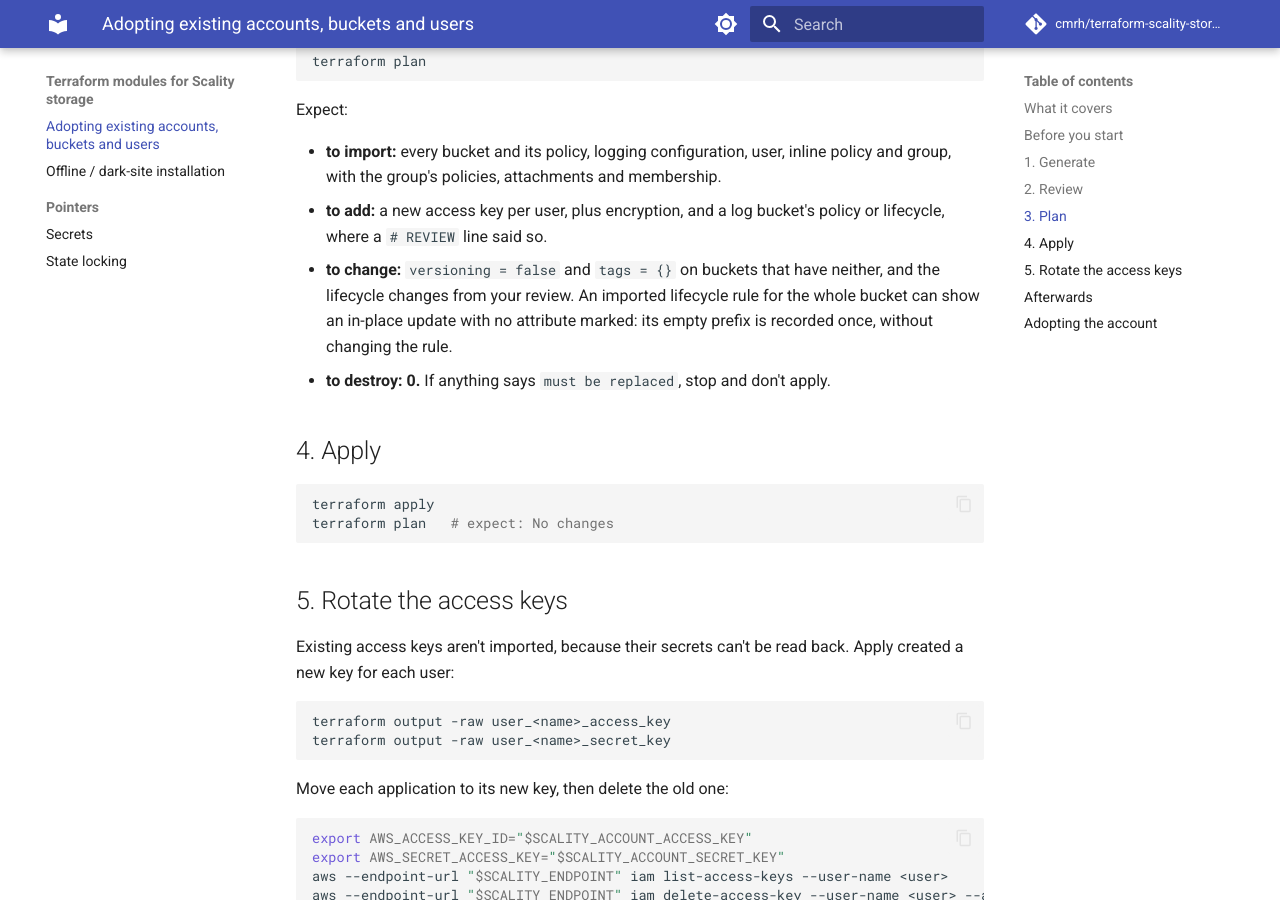
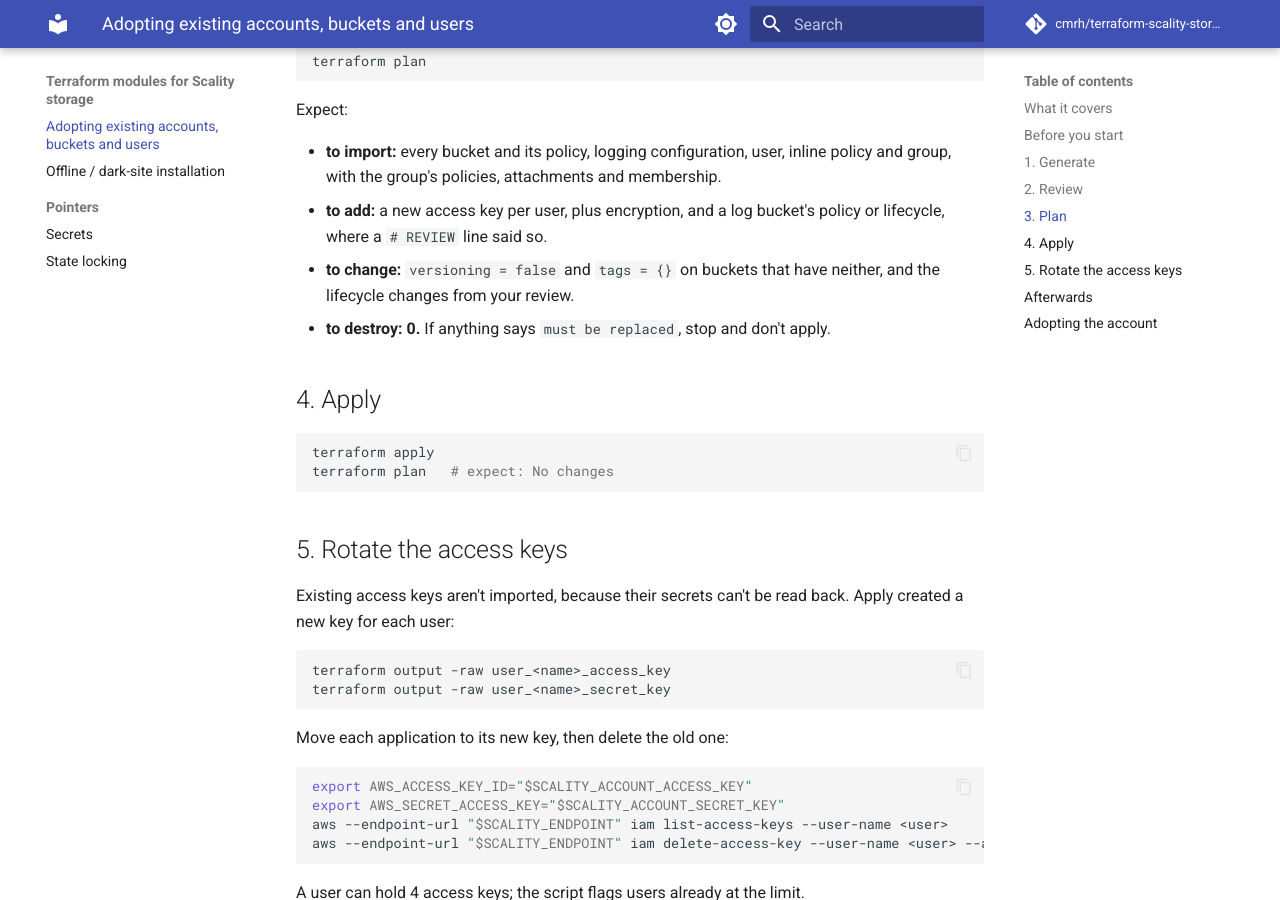
Before and after one commit to cmrh/terraform-scality-storage, an MkDocs documentation site: the page built from docs/adoption.md, in a window 1280 px wide and 900 px high, scrolled down 2503 px. Built offline with MkDocs 1.6.1 and Material for MkDocs 9.7.7, drawn with Linux system fonts in a browser that asks for light colours; comment, search, counter and statistics services are not loaded.

Commit message:
fix: leave the lifecycle rule prefix unset so imports plan clean (#78) (#89)

```diff
--- a/docs/adoption.md
+++ b/docs/adoption.md
@@ -110,10 +110,7 @@ Expect:
 - **to add:** a new access key per user, plus encryption, and a log
   bucket's policy or lifecycle, where a `# REVIEW` line said so.
 - **to change:** `versioning = false` and `tags = {}` on buckets that have
-  neither, and the lifecycle changes from your review. An imported
-  lifecycle rule for the whole bucket can show an in-place update with no
-  attribute marked: its empty prefix is recorded once, without changing the
-  rule.
+  neither, and the lifecycle changes from your review.
 - **to destroy: 0.** If anything says `must be replaced`, stop and don't apply.
 
 ## 4. Apply
```
Also changed, not shown: CHANGELOG.md (+6 -0 lines), 4 other files.
